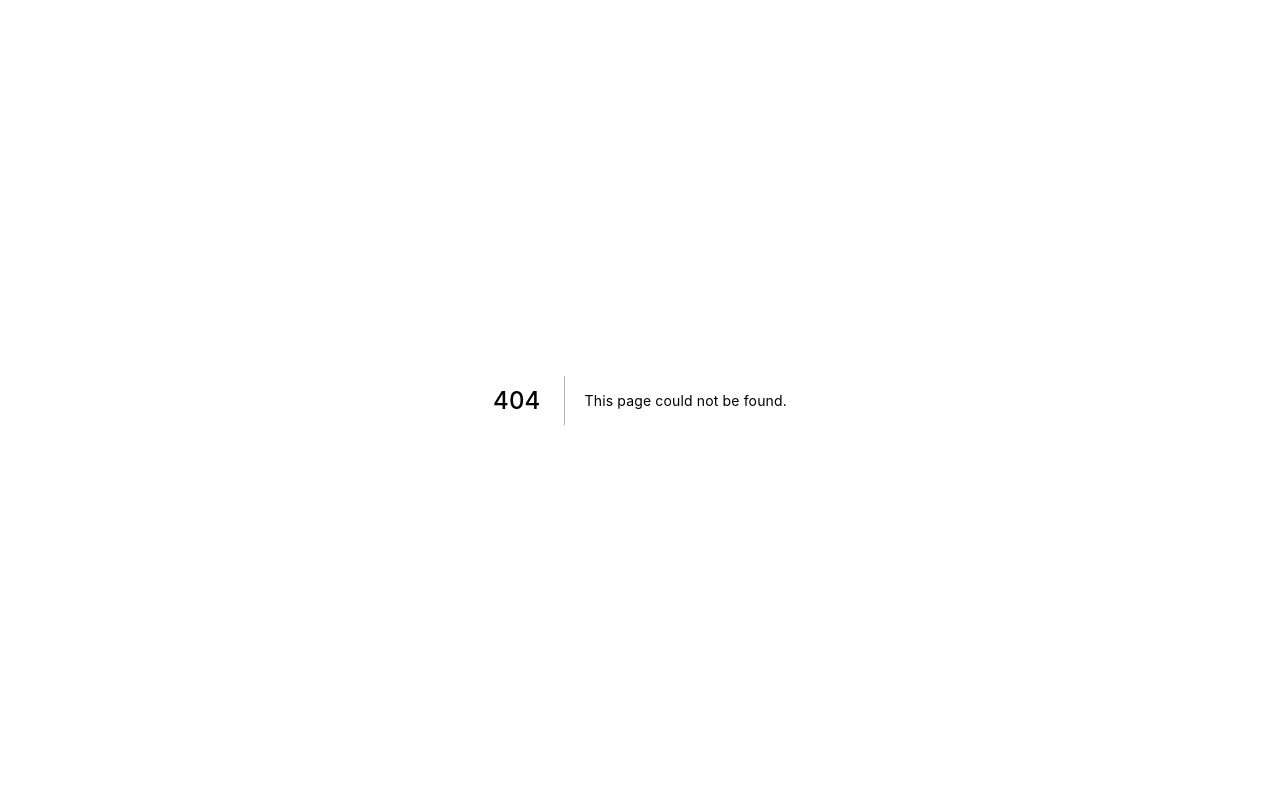
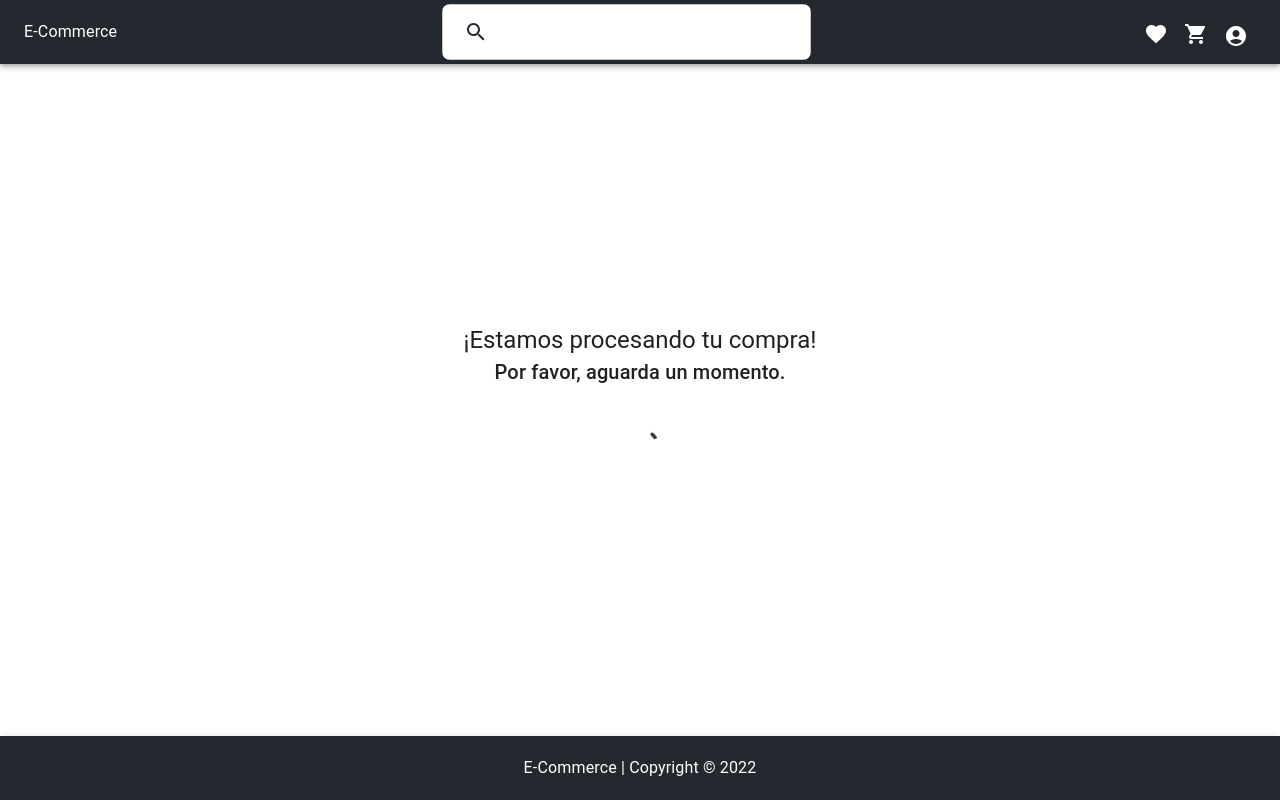
Before and after one commit to Cristian-M-B/E-Commerce, a Next.js app: page /order/success in a window 1280 px wide. Before the commit this address had no page. Built offline with nearby package versions, Linux system fonts and the light colour scheme.

Commit message:
add order success page

```diff
--- /dev/null
+++ b/src/pages/order/success.js
@@ -0,0 +1,63 @@
+import { useState, useMemo } from 'react'
+import Head from 'next/head'
+import Layout from '../../components/Layout'
+import axios from 'axios'
+import { useStore, useDispatch } from '../../context/StoreProvider'
+import { actionsTypes } from '../../context/StoreReducer'
+import { Grid, Typography, CircularProgress } from '@mui/material'
+
+export default function Success({ query }) {
+    const [loading, setLoading] = useState(true);
+    const { userInfo, order } = useStore();
+    const { userID, products, deliveryMode } = order;
+    const dispatch = useDispatch();
+
+    useMemo(() => {
+        userID && newOrder()
+    }, [userID])
+
+    async function newOrder() {
+        const currentDate = new Date().toLocaleString();
+        const mp = {
+            preferenceID: query.preference_id,
+            paymentType: query.payment_type,
+            paymentID: query.payment_id,
+            paymentStatus: query.status
+        }
+        const order = await axios.post(`${process.env.NEXT_PUBLIC_SERVER_URL}/order`, { userID, products, mp, currentDate, deliveryMode })
+        const res = await axios.delete(`${process.env.NEXT_PUBLIC_SERVER_URL}/user?user=${userInfo?._id}&emptyCart=${true}`)
+        dispatch({ type: actionsTypes.UPDATE_CART, payload: res.data })
+        setLoading(false)
+    }
+
+    return (
+        <Layout>
+            <Head>
+                <title>E-Commerce | Pago Exitoso</title>
+            </Head>
+            <Grid container direction='column' justifyContent='center' alignItems='center' style={{ minHeight: '75vh' }}>
+                {loading
+                    ? <>
+                        <Typography variant='h5' component='h5'>¡Estamos procesando tu compra!</Typography>
+                        <Typography variant='h6' component='h6'>Por favor, aguarda un momento.</Typography>
+                        <CircularProgress color='primary' sx={{ marginTop: '5vh' }} />
+                    </>
+                    : <>
+                        <Typography variant='h5' component='h5' style={{ marginBottom: '5vh' }}>¡La operación fue un exito!</Typography>
+                        <Typography variant='h6' component='h6'>A la brevedad comenzaremos a preparar tu pedido.</Typography>
+                        <Typography variant='h6' component='h6'>Además recibirás un email con el detalle de tu compra.</Typography>
+                        <Typography variant='h6' component='h6' style={{ marginTop: '4vh' }}>¡Muchas gracias por elegirnos!</Typography>
+                    </>
+                }
+            </Grid>
+        </Layout>
+    )
+}
+
+export async function getServerSideProps({ query }) {
+    return {
+        props: {
+            query
+        }
+    }
+}
```
